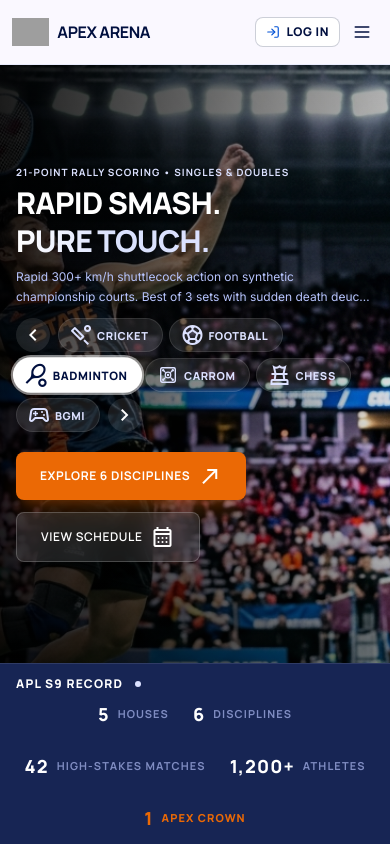
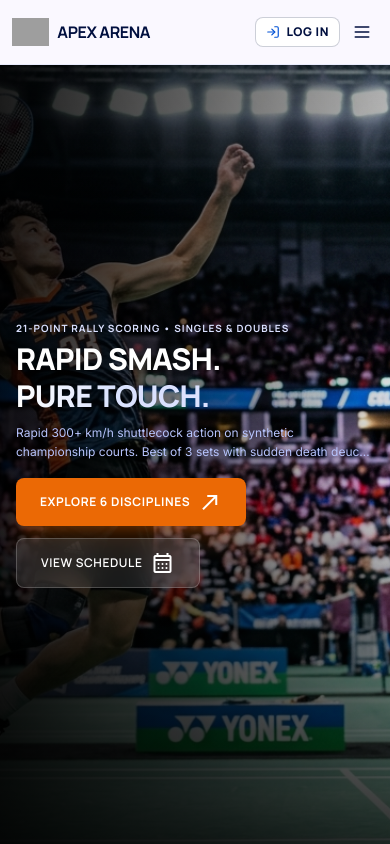
Before and after one commit to mudassir-markania/Club-Protal, a Next.js app: page / in a window 390 px wide. Shown: the top 844 px of the page. Built offline with nearby package versions, Linux system fonts and the light colour scheme; grey boxes are pictures that could not be loaded.

Commit message:
fix(hero): hide discipline pill dock and stadium stats ribbon on phone view

```diff
--- a/src/app/page.tsx
+++ b/src/app/page.tsx
@@ -367,7 +367,7 @@ export default function HomePage() {
               </div>
 
               {/* Discipline Switcher Pill Dock with Chevron Arrows */}
-              <div className="flex flex-wrap items-center gap-1.5 sm:gap-2 mb-4">
+              <div className="hidden sm:flex flex-wrap items-center gap-1.5 sm:gap-2 mb-4">
                 <span className="text-[10px] uppercase font-extrabold tracking-widest text-[#808dc2] font-manrope mr-1 hidden md:inline">
                   Select Discipline:
                 </span>
@@ -451,7 +451,7 @@ export default function HomePage() {
             </div>
 
             {/* Stadium Telemetry Stats Ribbon Pinned to Bottom */}
-            <div className="w-full bg-[#172554] text-[#808dc2] py-3 sm:py-3.5 relative z-10 border-t border-white/10 shrink-0">
+            <div className="hidden sm:block w-full bg-[#172554] text-[#808dc2] py-3 sm:py-3.5 relative z-10 border-t border-white/10 shrink-0">
               <div className="max-w-[1440px] mx-auto px-4 sm:px-6 lg:px-12 flex flex-wrap items-center justify-between gap-y-2 gap-x-6 text-center lg:text-left">
                 <div className="flex items-center gap-3">
                   <span className="text-xs uppercase text-white font-extrabold tracking-widest font-manrope">
```
